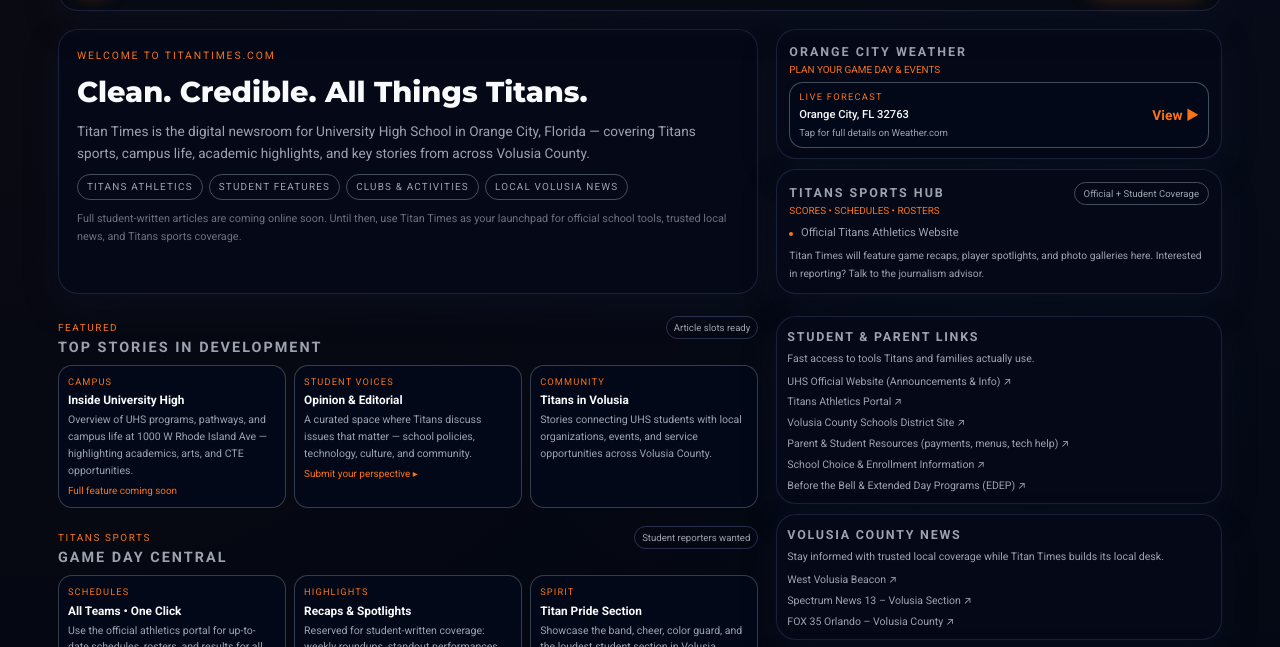
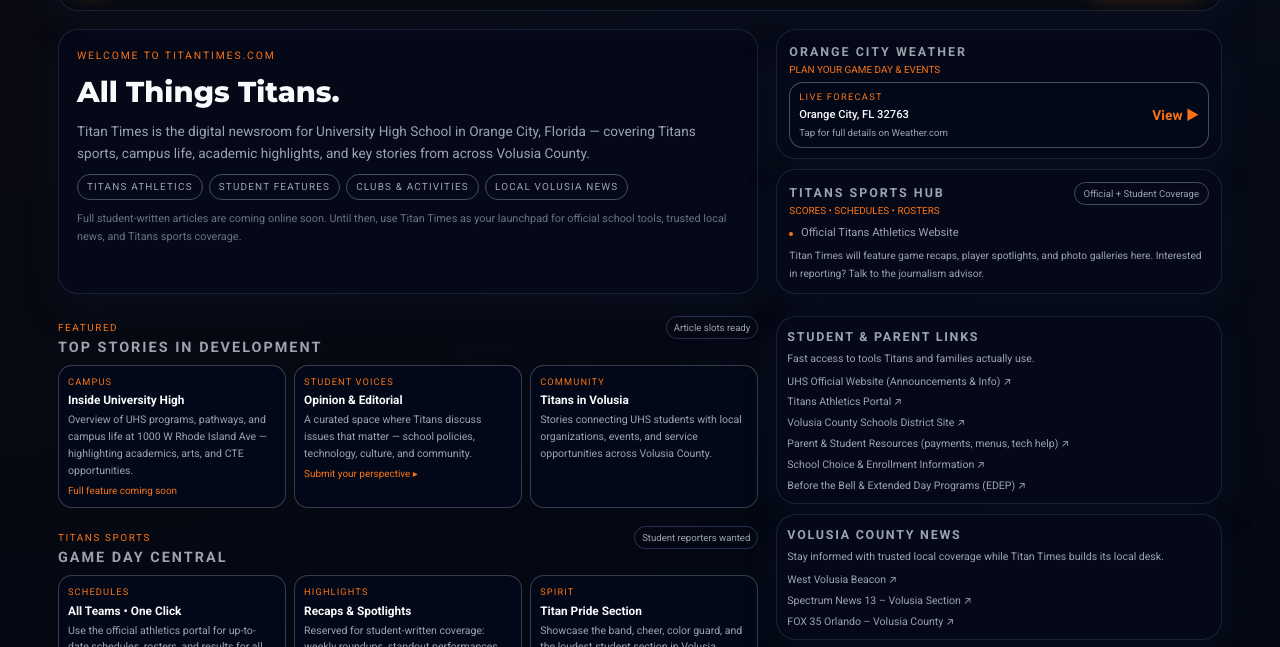
Before and after one commit to thetitantimes/TheTitanTimes, a plain HTML site: page index.html in a window 1280 px wide. Shown: the part 115-762 px from the top of the page. Drawn offline with Linux system fonts and the light colour scheme.

Commit message:
index.html

```diff
--- a/index.html
+++ b/index.html
@@ -574,7 +574,7 @@
       <!-- Left: Intro -->
       <div class="hero-main">
         <div class="hero-kicker">Welcome to TitanTimes.com</div>
-        <div class="hero-title">Clean. Credible. All Things Titans.</div>
+        <div class="hero-title">All Things Titans.</div>
         <p class="hero-sub">
           Titan Times is the digital newsroom for University High School in Orange City, Florida —
           covering Titans sports, campus life, academic highlights, and key stories from across Volusia County.
```
